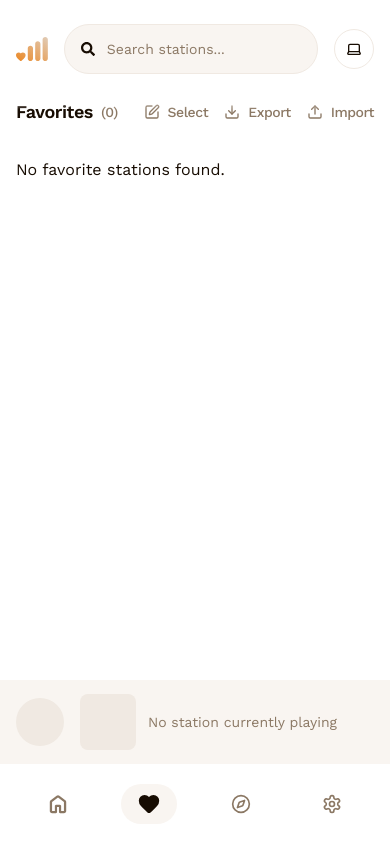
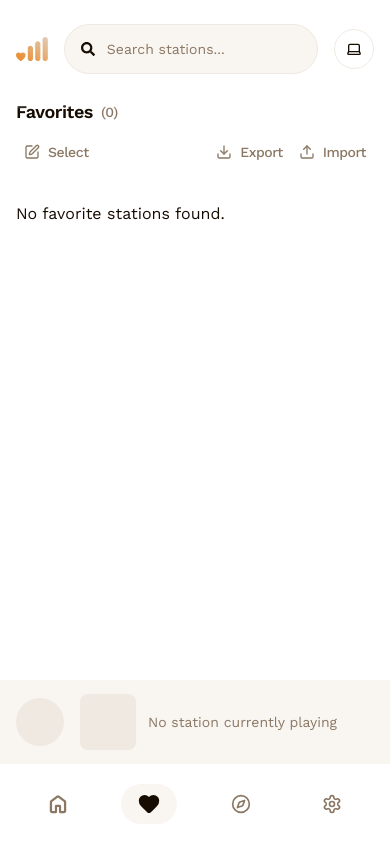
Before and after one commit to Rich1997/radioso, a React (Vite) app: page /favorites in a window 390 px wide. Built offline with nearby package versions, Linux system fonts and the light colour scheme.

Commit message:
Tweak subtitlebar layout

```diff
--- a/src/components/pages/Favorites.tsx
+++ b/src/components/pages/Favorites.tsx
@@ -24,7 +24,7 @@ export const Favorites: React.FC = () => {
                         ({filteredFavorites.length})
                     </div>
                 </div>
-                <div className="flex items-center gap-4 text-muted-foreground">
+                <div className="flex items-center gap-4 text-muted-foreground justify-between sm:w-auto w-full sm:px-0 px-2 sm:pb-0 pb-2">
                     <Button variant="ghost_alt" size="oo">
                         <div className="flex items-center gap-2">
                             <Edit size={16} />
--- a/src/components/ui snippets/CarouselContainer.tsx
+++ b/src/components/ui snippets/CarouselContainer.tsx
@@ -9,7 +9,7 @@ type CarouselContainerProps = {
 
 const CarouselContainer: React.FC<CarouselContainerProps> = ({ isLoading, children, containerRef }) => {
     return (
-        <div className="sm:pb-6 pb-2 w-full sm:pt-0 pt-2">
+        <div className="w-full sm:pt-0 pt-2 sm:pb-14 pb-6">
             <div
                 ref={containerRef}
                 className="flex sm:gap-3 gap-4 overflow-x-auto scrollarea sx pb-4 sm:px-0 px-4 snap-x snap-mandatory"
--- a/src/components/ui snippets/Subtitlebar.tsx
+++ b/src/components/ui snippets/Subtitlebar.tsx
@@ -6,7 +6,7 @@ interface SubtitlebarProps {
 
 const Subtitlebar: React.FC<SubtitlebarProps> = ({ children }) => {
     return (
-        <div className="sm:text-xl text-lg font-semibold tracking-tight sm:pb-4 pb-2 sm:px-0 px-4 flex items-center justify-between flex-wrap gap-2">
+        <div className="sm:text-xl text-lg font-semibold tracking-tight sm:pb-4 pb-2 sm:px-0 px-4 flex sm:flex-row flex-col sm:items-center items-start justify-between flex-wrap gap-4">
             {children}
         </div>
     );
```
